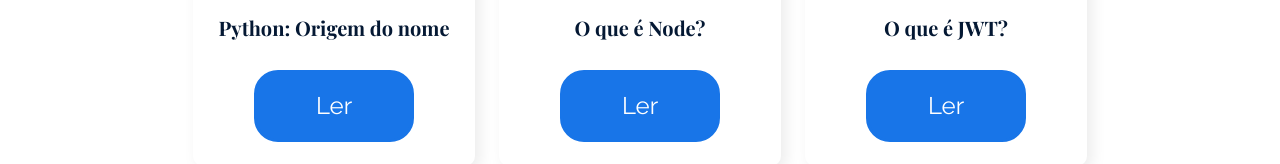
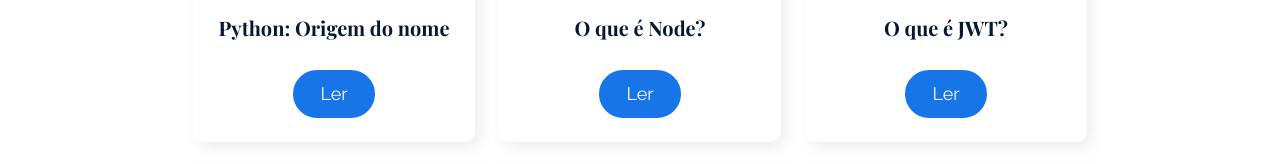
Before and after one commit to paulomarquesdev/ola-mundo, a React (Create React App) app: page / in a window 1280 px wide. Shown: the part 777-941 px from the top of the page. Built offline with nearby package versions, Linux system fonts and the light colour scheme.

Commit message:
Correção

```diff
--- a/src/components/Button/index.jsx
+++ b/src/components/Button/index.jsx
@@ -1,9 +1,9 @@
 import React from 'react'
 import { Container } from './style';
 
-export default function Button({ label }) {
+export default function Button({ label, size }) {
   return (
-    <Container className='lg'>
+    <Container className={size}>
         {label}
     </Container>
   );
--- a/src/pages/Page404/index.jsx
+++ b/src/pages/Page404/index.jsx
@@ -14,7 +14,7 @@
         <p>Aguarde uns instantes e recarregue a página, ou volte para a página inicial.</p>
 
         <div>
-          <Button label="Voltar" />
+          <Button label="Voltar" size="lg" />
         </div>
 
         <img src={img404} alt='Imagem de cachorro' />
```
